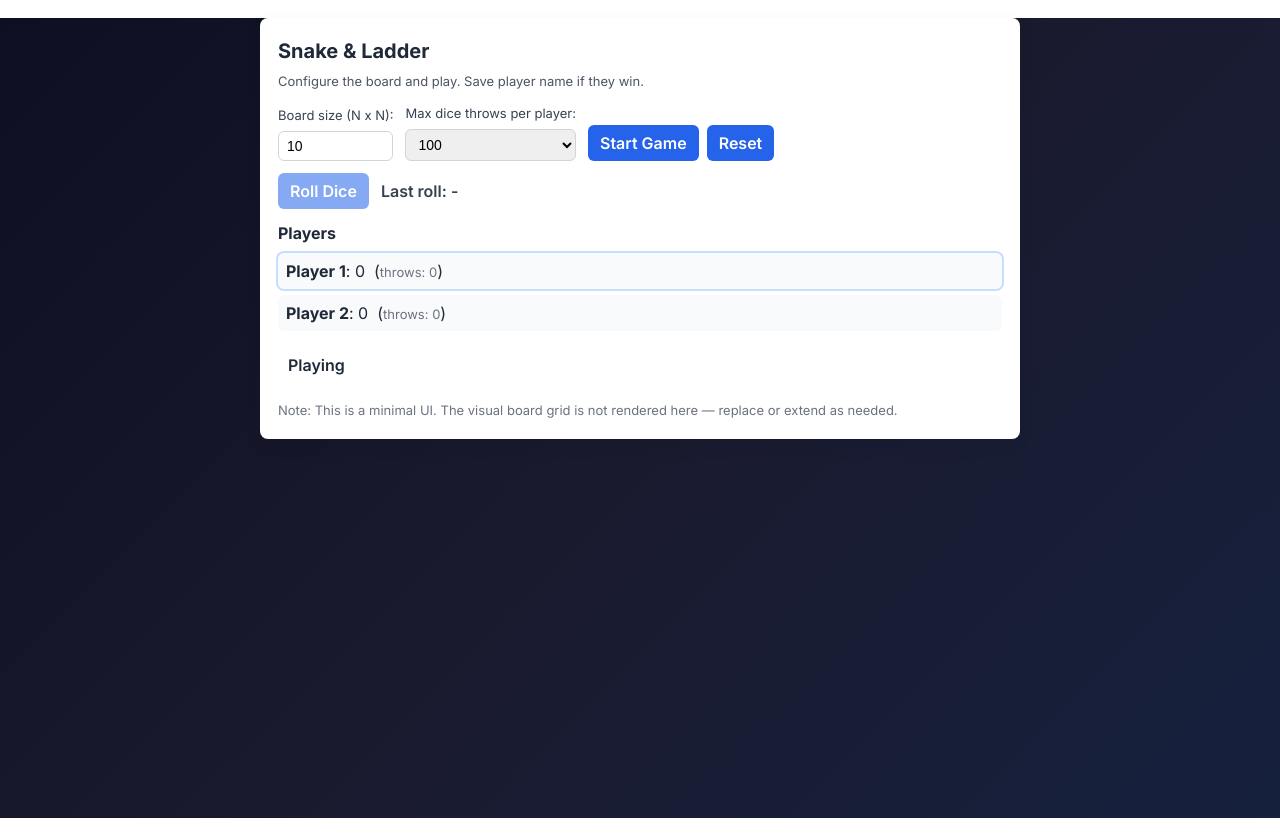
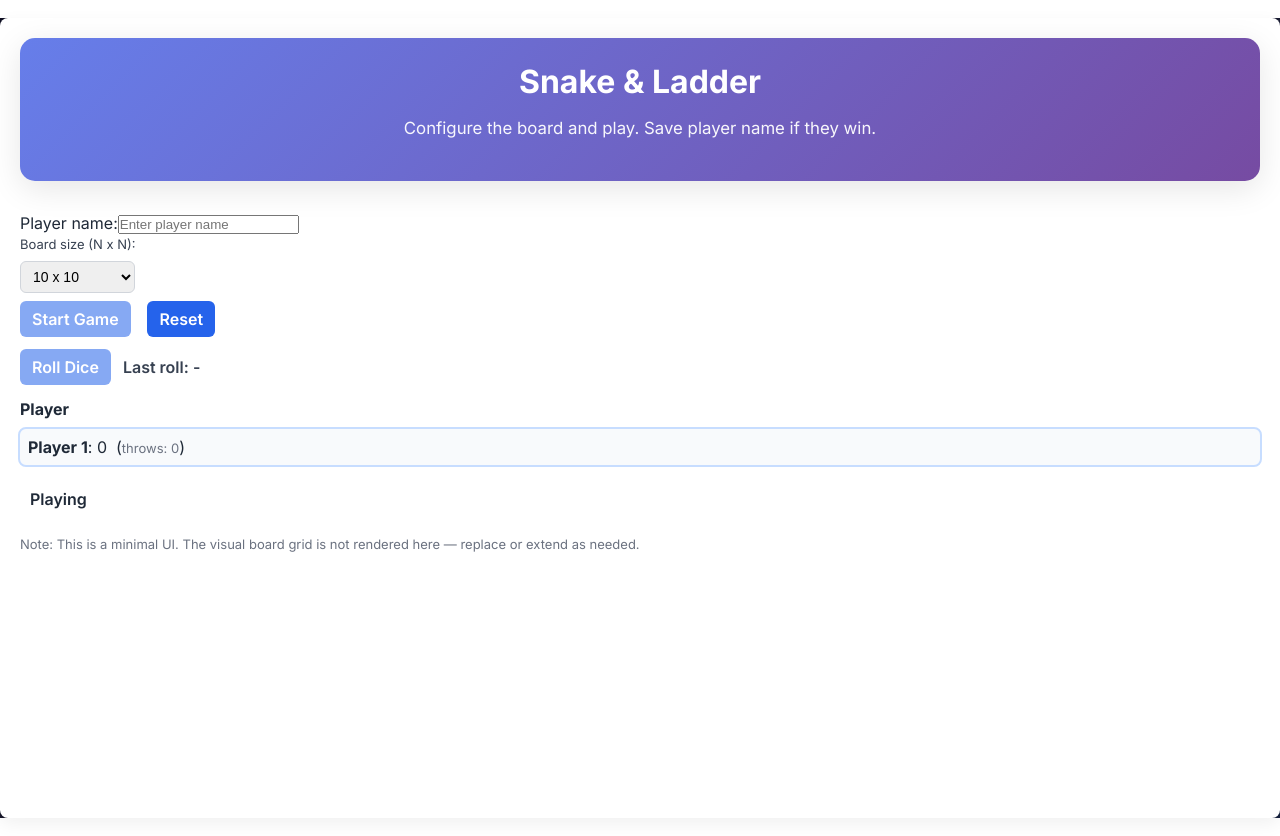
Before and after one commit to ZimraMohamed/PDSA-Course-Work, a React (Vite) app in the folder pdsa-frontend/: page /games/snake-ladder in a window 1280 px wide. Built offline with nearby package versions, Linux system fonts and the light colour scheme.

Commit message:
feature: implement Snake and Ladder game components and styling

```diff
--- /dev/null
+++ b/pdsa-frontend/src/components/Games/SnakeAndLadder/AnswerOptions.tsx
@@ -0,0 +1,27 @@
+import React from 'react';
+
+interface Props {
+  options?: string[];
+  onSelect?: (option: string) => void;
+}
+
+const AnswerOptions: React.FC<Props> = ({ options = ['Option 1', 'Option 2', 'Option 3'], onSelect }) => {
+  return (
+    <div className="sal-answer-options" style={{ padding: 12, background: '#fff', borderRadius: 8, border: '1px solid #e6eef8' }}>
+      <h4 style={{ margin: 0, marginBottom: 8 }}>Options</h4>
+      <div style={{ display: 'flex', flexDirection: 'column', gap: 8, marginTop: 8 }}>
+        {options.map((opt) => (
+          <button
+            key={opt}
+            onClick={() => onSelect && onSelect(opt)}
+            style={{ padding: '8px 12px', background: '#2563eb', color: 'white', borderRadius: 6, border: 'none', cursor: 'pointer' }}
+          >
+            {opt}
+          </button>
+        ))}
+      </div>
+    </div>
+  );
+};
+
+export default AnswerOptions;
--- /dev/null
+++ b/pdsa-frontend/src/components/Games/SnakeAndLadder/GameBoard.tsx
@@ -0,0 +1,71 @@
+import React from 'react';
+
+interface Props {
+  players?: { name: string; position: number }[];
+  boardSize?: number; // legacy prop name
+  size?: number; // preferred prop name
+}
+
+const GameBoard: React.FC<Props> = ({ players = [], boardSize = 10, size }) => {
+  const n = size ?? boardSize ?? 10;
+  const cells = n * n;
+
+  // Generate snake-style numbering: start at 1 on bottom-left, alternate direction each row.
+  const rows: number[][] = [];
+  for (let r = 0; r < n; r++) {
+    // r = 0 is bottom row (logical)
+    const start = r * n + 1;
+    const rowNums = Array.from({ length: n }, (_, i) => start + i);
+    if (r % 2 === 1) rowNums.reverse();
+    rows.push(rowNums);
+  }
+
+  // We need to render rows top-to-bottom, so reverse the rows array for rendering
+  const renderRows = rows.slice().reverse();
+  const numbers = renderRows.flat();
+
+  const gridStyle: React.CSSProperties = {
+    display: 'grid',
+    gridTemplateColumns: `repeat(${n}, 1fr)`,
+    gap: 6,
+  };
+
+  const cellStyle: React.CSSProperties = {
+    background: '#fff',
+    border: '1px solid #e6eef8',
+    borderRadius: 6,
+    padding: 8,
+    minHeight: 48,
+    display: 'flex',
+    alignItems: 'center',
+    justifyContent: 'center',
+    fontWeight: 600,
+    color: '#1f2937',
+  };
+
+  return (
+    <div className="sal-gameboard" style={{ padding: 12, background: '#f8fafc', borderRadius: 8 }}>
+      <h4 style={{ margin: 0, marginBottom: 8 }}>Game Board ({n} x {n})</h4>
+      <div style={{ fontSize: 13, color: '#6b7280', marginBottom: 8 }}>Numbered squares (no snakes/ladders yet)</div>
+
+      <div style={gridStyle}>
+        {numbers.map((num) => (
+          <div key={num} style={cellStyle}>{num}</div>
+        ))}
+      </div>
+
+      {players.length > 0 && (
+        <div style={{ marginTop: 12, fontSize: 13, color: '#374151' }}>
+          <strong>Players</strong>
+          <ul style={{ marginTop: 6 }}>
+            {players.map((p) => (
+              <li key={p.name}>{p.name}: {p.position}</li>
+            ))}
+          </ul>
+        </div>
+      )}
+    </div>
+  );
+};
+
+export default GameBoard;
--- a/pdsa-frontend/src/components/Games/SnakeAndLadder/SnakeAndLadder.css
+++ b/pdsa-frontend/src/components/Games/SnakeAndLadder/SnakeAndLadder.css
@@ -1,7 +1,8 @@
 .sal-game {
-  max-width: 760px;
+  padding: 20px;
+  max-width: 1400px;
   margin: 18px auto;
-  padding: 18px;
+  min-height: 100vh;
   border-radius: 8px;
   background: #ffffff;
   box-shadow: 0 6px 18px rgba(0,0,0,0.06);
@@ -9,14 +10,50 @@
   color: #1f2937;
 }
 
+/* Navigation */
+.sal-nav {
+  margin-bottom: 20px;
+}
+
+.sal-back-btn {
+  background: #6b7280;
+  border: none;
+  color: white;
+  padding: 10px 20px;
+  border-radius: 6px;
+  font-weight: 500;
+  cursor: pointer;
+  transition: all 0.2s ease;
+  text-decoration: none;
+  display: inline-block;
+}
+
+.sal-back-btn:hover {
+  background: #4b5563;
+  transform: translateY(-1px);
+}
+
+/* Header Section */
+.sal-header {
+  text-align: center;
+  margin-bottom: 30px;
+  padding: 20px;
+  background: linear-gradient(135deg, #667eea 0%, #764ba2 100%);
+  border-radius: 15px;
+  color: white;
+  box-shadow: 0 8px 32px rgba(0, 0, 0, 0.1);
+}
+
 .sal-header h2 {
-  margin: 0 0 6px 0;
-  font-size: 20px;
+  margin: 0 0 10px 0;
+  font-size: 2rem;
+  font-weight: 700;
 }
+
 .sal-header p {
-  margin: 0 0 12px 0;
-  color: #4b5563;
-  font-size: 13px;
+  margin: 0 0 20px 0;
+  font-size: 1.05rem;
+  opacity: 0.95;
 }
 
 .sal-setup {
--- a/pdsa-frontend/src/components/Games/SnakeAndLadder/SnakeAndLadder.tsx
+++ b/pdsa-frontend/src/components/Games/SnakeAndLadder/SnakeAndLadder.tsx
@@ -1,5 +1,7 @@
 import React, { useState, useEffect } from 'react';
 import './SnakeAndLadder.css';
+import GameBoard from './GameBoard';
+import AnswerOptions from './AnswerOptions';
 
 interface Player {
   name: string;
@@ -10,7 +12,6 @@ type ResultState = 'idle' | 'playing' | 'win' | 'lose' | 'draw';
 
 const DEFAULT_PLAYERS: Player[] = [
   { name: 'Player 1', position: 0 },
-  { name: 'Player 2', position: 0 },
 ];
 
 const LOCAL_STORAGE_WINNERS_KEY = 'sal_winners_v1';
@@ -23,7 +24,8 @@ const SnakeAndLadder: React.FC = () => {
 
   // Setup options
   const [boardSize, setBoardSize] = useState<number>(10); // N x N
-  const [maxThrows, setMaxThrows] = useState<number>(100);
+  const [playerName, setPlayerName] = useState<string>('');
+  const [maxThrows] = useState<number>(100);
   const [throwCounts, setThrowCounts] = useState<number[]>(() => DEFAULT_PLAYERS.map(() => 0));
   const [gameState, setGameState] = useState<ResultState>('idle');
   const [gameStarted, setGameStarted] = useState<boolean>(false);
@@ -42,7 +44,7 @@ const SnakeAndLadder: React.FC = () => {
   }, [boardSize, maxThrows]);
 
   const startGame = () => {
-    setPlayers(DEFAULT_PLAYERS.map((p) => ({ ...p, position: 0 })));
+    setPlayers(DEFAULT_PLAYERS.map((p, idx) => ({ ...p, position: 0, name: idx === 0 && playerName.trim() ? playerName.trim() : p.name })));
     setThrowCounts(DEFAULT_PLAYERS.map(() => 0));
     setCurrentPlayerIndex(0);
     setLastRoll(null);
@@ -159,34 +161,61 @@ const SnakeAndLadder: React.FC = () => {
         <p>Configure the board and play. Save player name if they win.</p>
       </div>
 
+      <div className="sal-player-input">
+        <label>Player name:</label>
+        <input
+          type="text"
+          value={playerName}
+          onChange={(e) => setPlayerName(e.target.value)}
+          placeholder="Enter player name"
+          disabled={gameStarted}
+        />
+      </div>
+
       <div className="sal-setup">
         <div className="sal-setup-field">
           <label>Board size (N x N):</label>
-          <input
-            type="number"
-            min={3}
-            max={12}
+          <select
             value={boardSize}
-            onChange={(e) => setBoardSize(Math.max(3, Math.min(12, Number(e.target.value) || 10)))}
+            onChange={(e) => setBoardSize(Math.max(6, Math.min(12, Number(e.target.value) || 6)))}
             disabled={gameStarted}
-          />
+          >
+            {[6,7,8,9,10,11,12].map(n => (
+              <option key={n} value={n}>{`${n} x ${n}`}</option>
+            ))}
+          </select>
+
+          <div style={{ marginTop: 8 }}>
+              <button onClick={startGame} disabled={gameStarted || !playerName.trim()}>Start Game</button>
+          </div>
         </div>
 
-        <div className="sal-setup-field">
-          <label>Max dice throws per player:</label>
-          <select value={maxThrows} onChange={(e) => setMaxThrows(Number(e.target.value))} disabled={gameStarted}>
-            <option value={10}>10</option>
-            <option value={20}>20</option>
-            <option value={50}>50</option>
-            <option value={100}>100</option>
-          </select>
-        </div>
+        {/* Max dice throws option removed */}
 
         <div className="sal-setup-actions">
-          <button onClick={startGame} disabled={gameStarted}>Start Game</button>
           <button onClick={resetGame}>Reset</button>
         </div>
       </div>
+
+      {gameStarted && (
+        <div className="sal-after-start" style={{ display: 'grid', gridTemplateColumns: '2fr 1fr', gap: 12, marginTop: 12 }}>
+          <div>
+            <GameBoard players={players} boardSize={boardSize} />
+          </div>
+          <div>
+            <AnswerOptions
+              options={["Option 1", "Option 2", "Option 3"]}
+              onSelect={(opt) => {
+                setMessage(`Selected: ${opt}`);
+                // Only perform a roll when the game is started and playing
+                if (gameStarted && gameState === 'playing') {
+                  rollDice();
+                }
+              }}
+            />
+          </div>
+        </div>
+      )}
 
       <div className="sal-controls">
         <button onClick={rollDice} disabled={!gameStarted || gameState !== 'playing'}>Roll Dice</button>
@@ -194,7 +223,7 @@ const SnakeAndLadder: React.FC = () => {
       </div>
 
       <div className="sal-board-summary">
-        <h4>Players</h4>
+        <h4>Player</h4>
         <ul>
           {players.map((p, idx) => (
             <li key={p.name} className={idx === currentPlayerIndex ? 'current' : ''}>
@@ -221,7 +250,7 @@ const SnakeAndLadder: React.FC = () => {
       {gameState === 'draw' && (
         <div className="sal-result-card">
           <h3>🤝 Draw</h3>
-          <p>Both players used their throws and no one reached the end.</p>
+          <p>The player used all throws and did not reach the end.</p>
         </div>
       )}
 
```
Also changed, not shown: pdsa-frontend/src/components/Games/SnakeAndLadder/GameStatus.tsx (added, +28 -0 lines).
